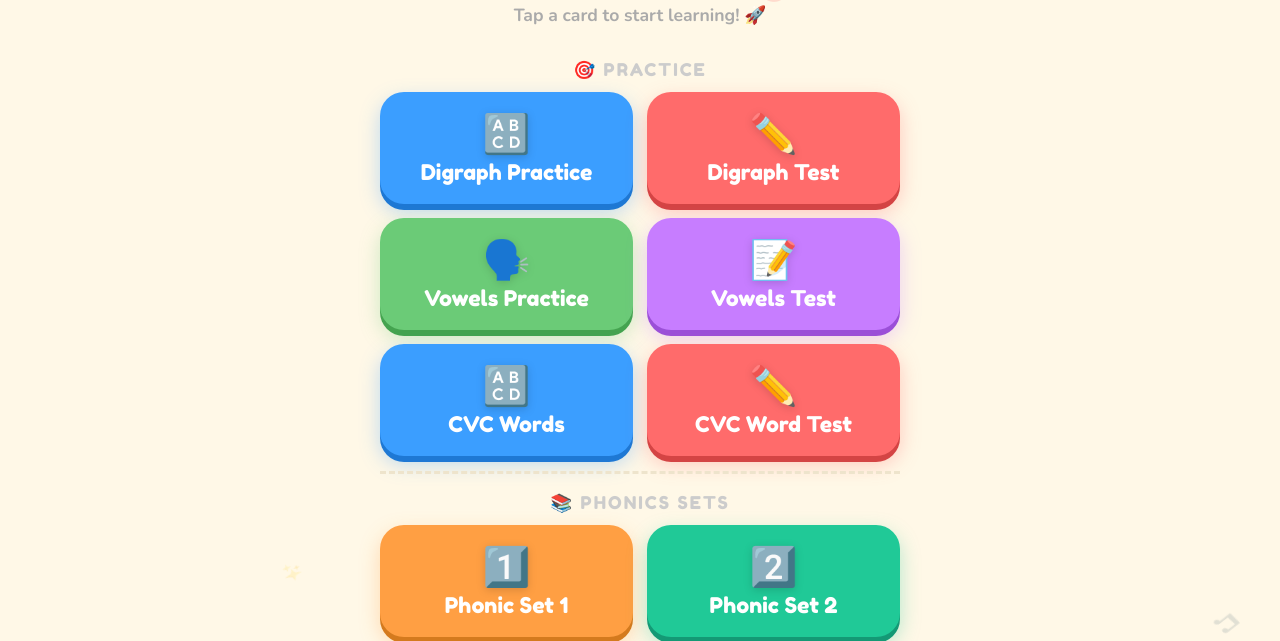
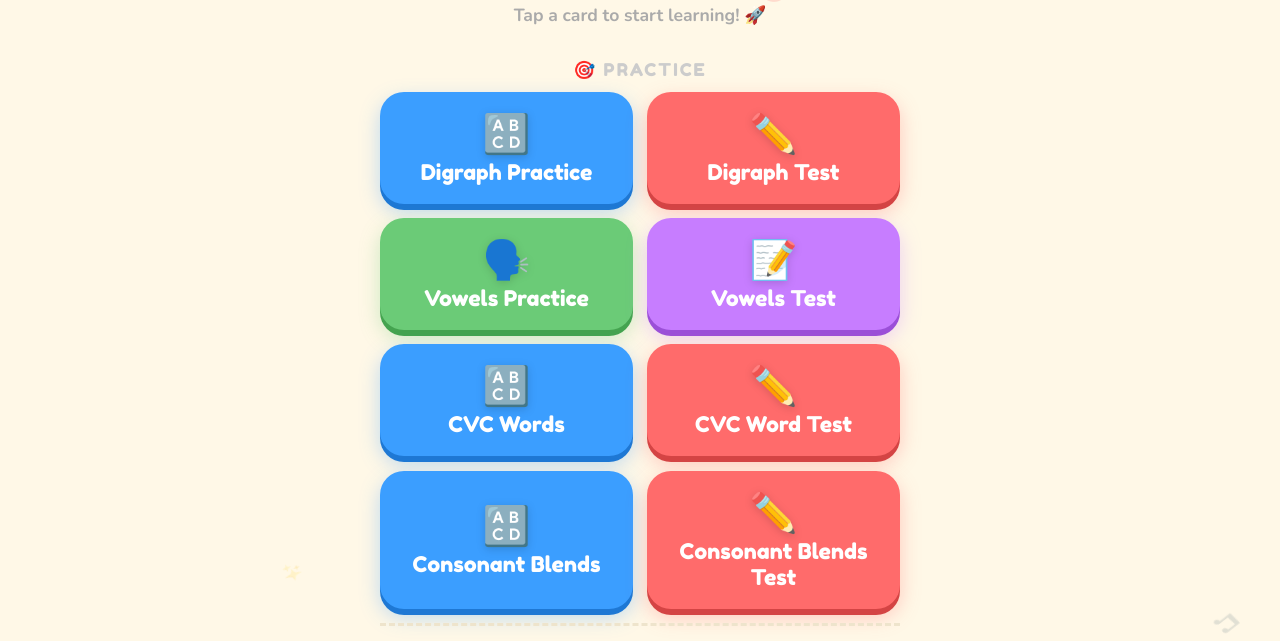
Before and after one commit to athishsreeram/Phonics, a plain HTML site: page index.html in a window 1280 px wide. Shown: the part 150-791 px from the top of the page. Drawn offline with nearby package versions, Linux system fonts and the light colour scheme.

Commit message:
Add links for Consonant Blends and Test

```diff
--- a/index.html
+++ b/index.html
@@ -270,6 +270,14 @@
     <span class="card-emoji">✏️</span>
     CVC Word Test
   </a>
+  <a class="card c-blue" href="consonant-blend.html">
+    <span class="card-emoji">🔠</span>
+    Consonant Blends
+  </a>
+  <a class="card c-coral" href="consonant-blend_fill.html">
+    <span class="card-emoji">✏️</span>
+    Consonant Blends Test
+  </a>
 </div>
 
 <hr class="divider">
```
